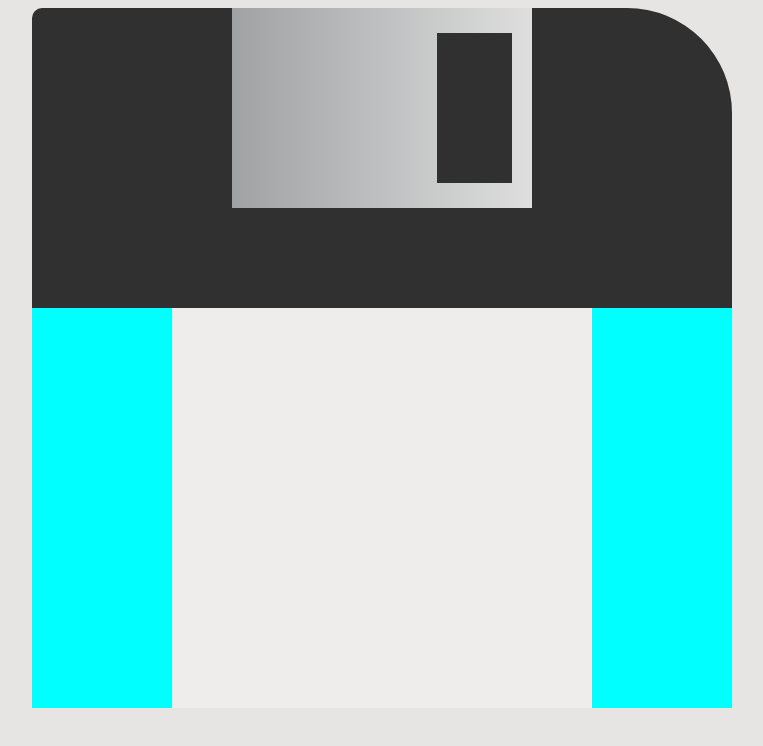
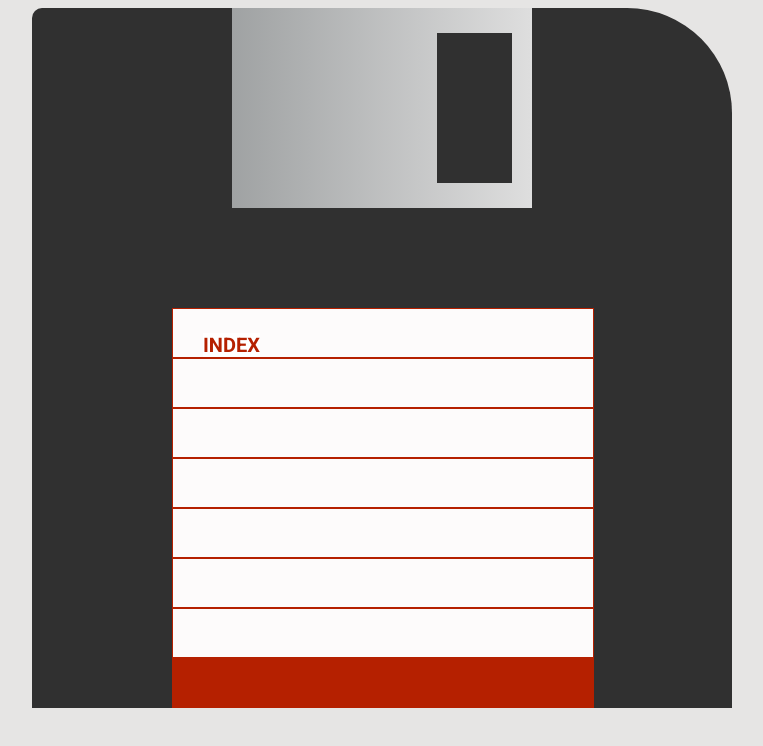
Before and after one commit to rickyrm/disk-card, a website built with Vite: page src/index.html in a window 1280 px wide. Shown: the whole page, without its empty margins (258-1021 px from the left). Built offline with nearby package versions, Linux system fonts and the light colour scheme.

Commit message:
CSS modificado

```diff
--- a/src/index.css
+++ b/src/index.css
@@ -1,3 +1,5 @@
+@import url("https://fonts.googleapis.com/css2?family=Roboto:ital,wght@0,100;0,300;0,400;0,500;0,700;0,900;1,100;1,300;1,400;1,500;1,700;1,900&display=swap");
+
 body {
   background: #e2e1dfd6;
 }
@@ -43,7 +45,7 @@ body {
 .disk-bottom {
   width: 100%;
   height: 400px;
-  background-color: aqua;
+  background-color: #303030;
   display: flex;
   justify-content: center;
 
@@ -58,10 +60,39 @@ body {
 
 
   & .label{
-    width: 10px;
-    height: 10px;
-    border: 1px #b52000;
+    width: 100%;
+    height: 100%;
+    border: 1.5px solid #b52000;
+    background-color: #fdfbfb;
 
   }
 
+  & .g{
+    background-color: #b52000;
+  }
+
+  & .top{
+    display: flex;
+    align-items: flex-end;
+
+
+
+    & .index {
+      margin: 0;
+      background-color: #fff;
+      font-weight: bold;
+      font-size: 20px;
+      translate: 30px;
+      color: #b52000;
+      font-family: Roboto, sans-serif;
+
+
+
+
+    }
+
+  }
+
+
+
 }
--- a/src/index.html
+++ b/src/index.html
@@ -20,13 +20,16 @@
     <div class="disk-bottom">
       <div class="leftpad-container"></div>
       <div class="label-container">
-        <div class="label-top"></div>
+        <div class="label top">
+          <p class="index">INDEX</p>
+        </div>
         <div class="label a"></div>
         <div class="label b"></div>
         <div class="label c"></div>
         <div class="label d"></div>
         <div class="label e"></div>
         <div class="label f"></div>
+        <div class="label g"></div>
       </div>
       <div class="rightpad-container"></div>
     </div>
```
